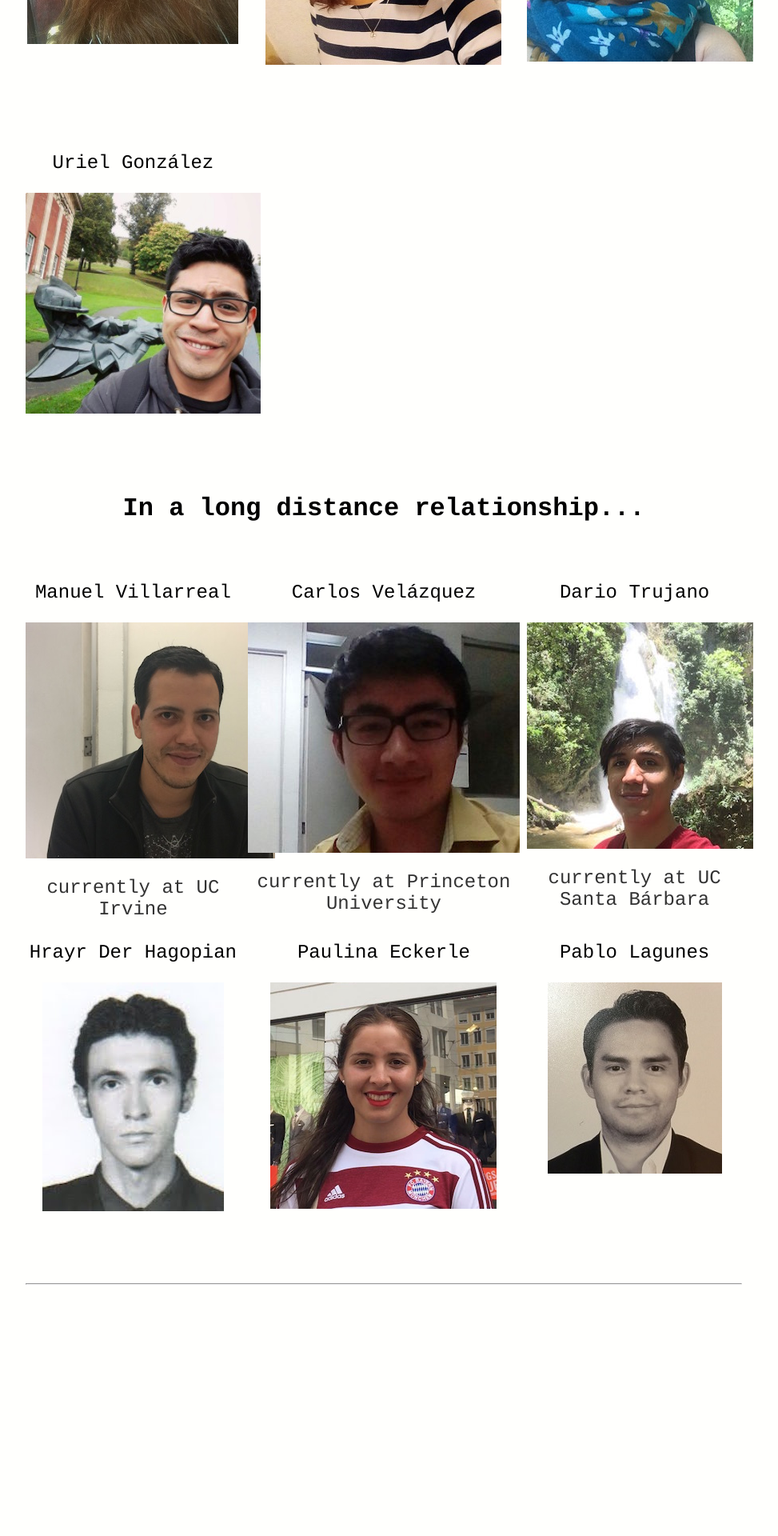
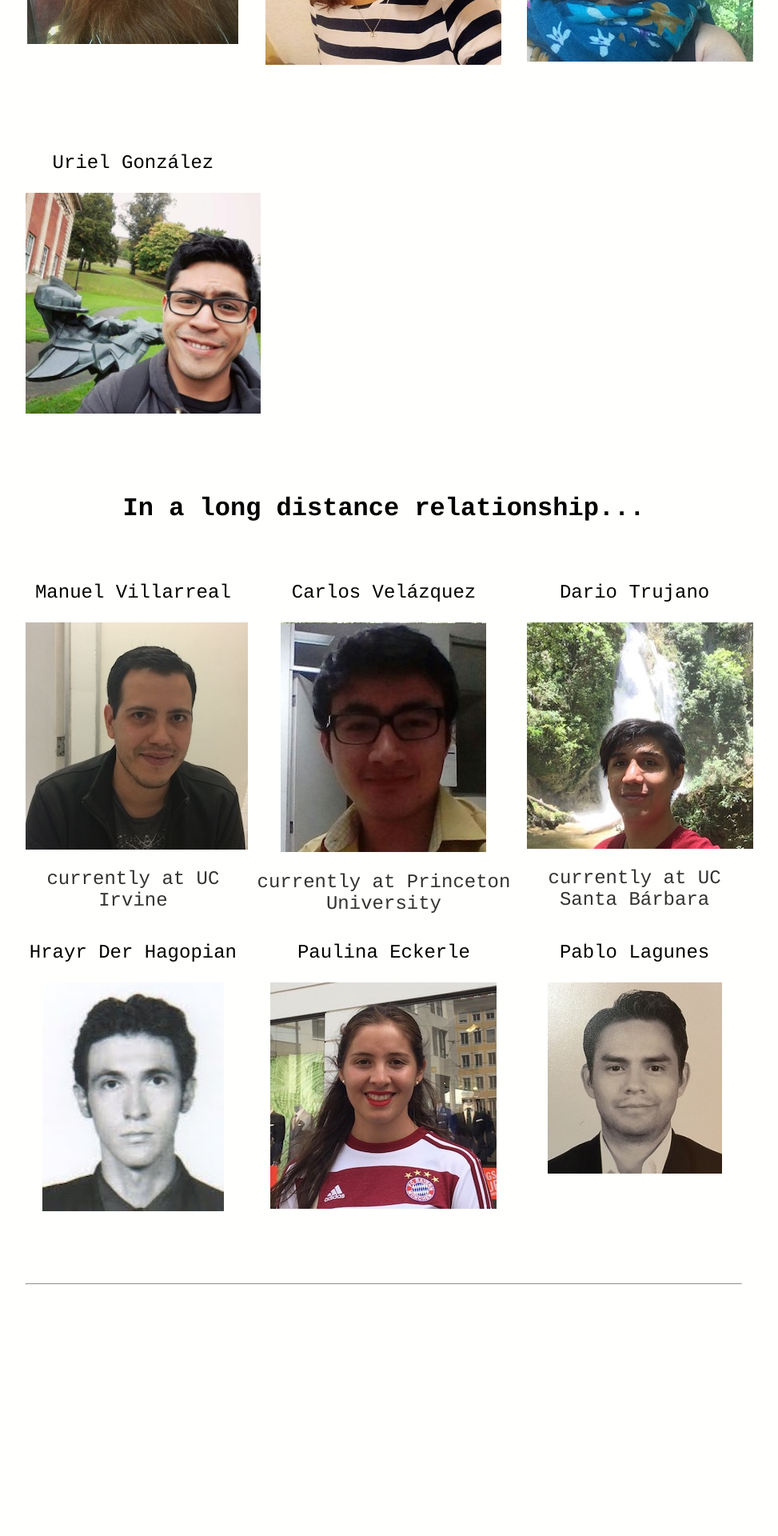
Before and after one commit to BouzasLab25/bouzaslab25.github.io, a Jekyll site: the page built from people/index.html, in a window 1280 px wide. Shown: the part 1756-3676 px from the top of the page at 80% size, without its empty margins (160-1133 px from the left). Built offline with Jekyll 4.4.1, drawn with Linux system fonts in a browser that asks for light colours.

Commit message:
Update index.html

```diff
--- a/people/index.html
+++ b/people/index.html
@@ -67,13 +67,13 @@ title: Lab25 Members
 
   <div class="left">
 	     <p><a class='lu' href="/people/manuel.html">Manuel Villarreal</a></p>
-	      <a href="/people/manuel.html"><img class="displayed" src="/images/manuel.JPG" /></a>
+	      <a href="/people/manuel.html"><img class="displayed" src="/images/Manuel.JPG" /></a>
 	  <p>currently at UC Irvine</p>
   </div>
 
   <div class="center">
 	<p><a class='lu' href="/people/carlos.html">Carlos Velázquez</a></p>
-	  <a href="/people/carlos.html"><img class="displayed" src="/images/carlos.jpg" /></a>
+	  <a href="/people/carlos.html"><img class="displayed" src="/images/Carlos.jpg" /></a>
 	  <p>currently at Princeton University</p>
    </div>
 
```
